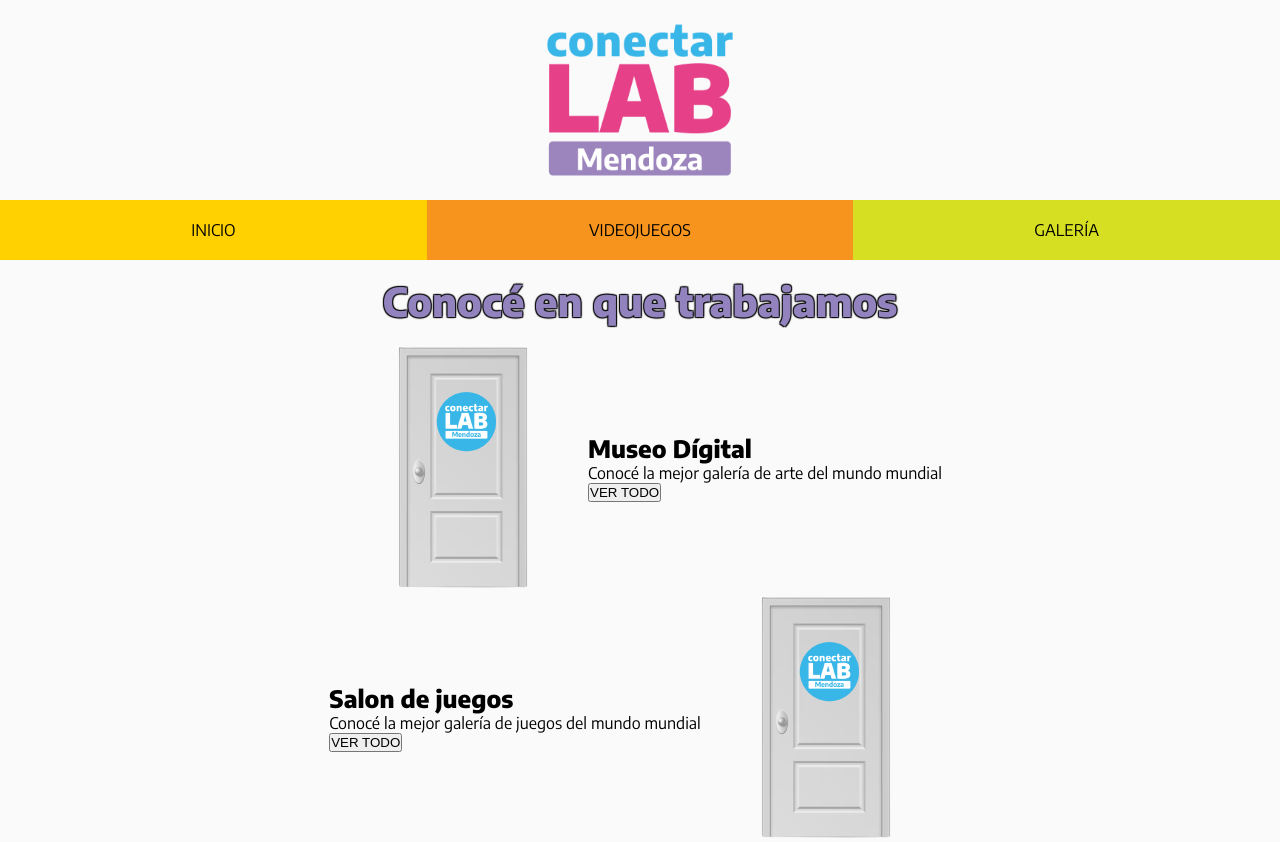
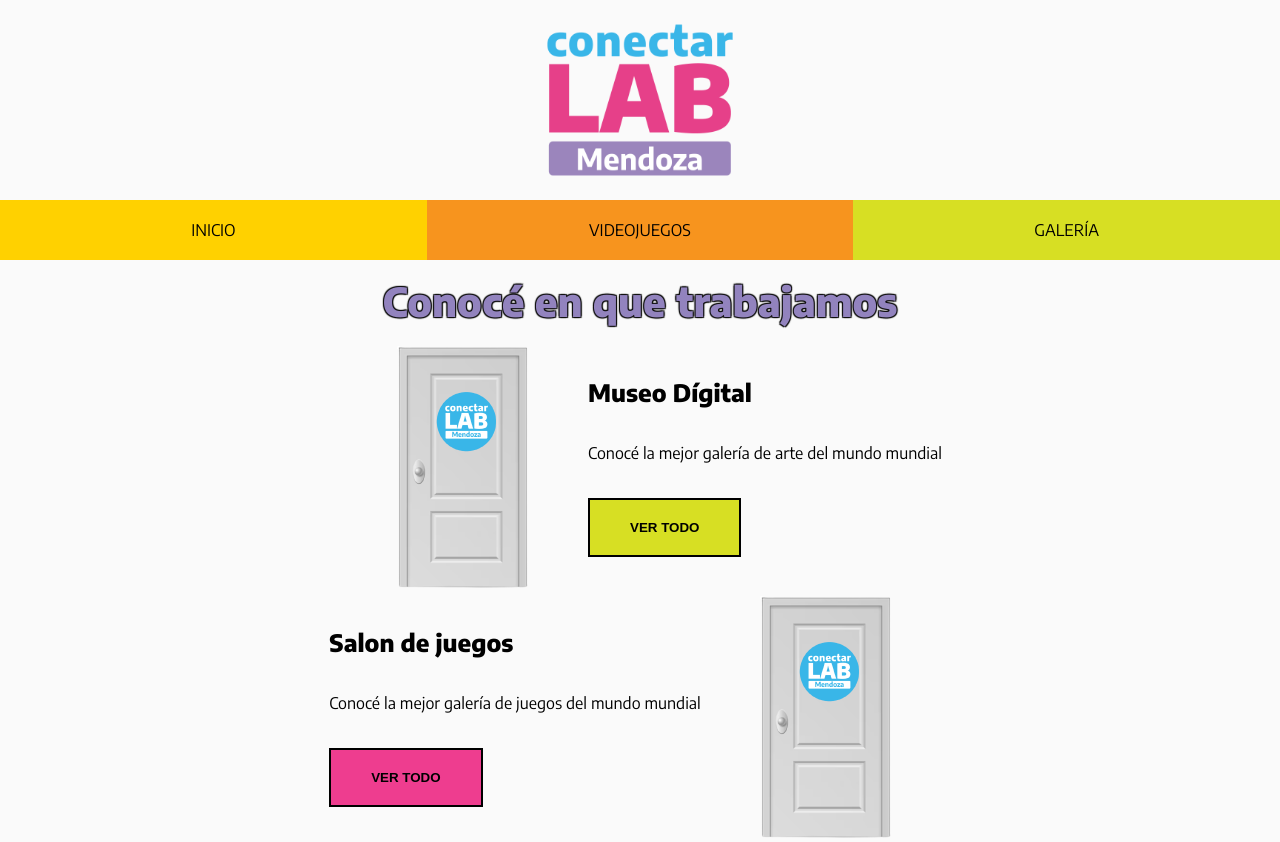
Before and after one commit to lucaszhh/conectar, a plain HTML site: page index.html in a window 1280 px wide. Drawn offline with Linux system fonts and the light colour scheme.

Commit message:
Add files via upload

```diff
--- a/index.html
+++ b/index.html
@@ -27,7 +27,7 @@
             <div>
                 <h2>Museo Dígital</h2>
                 <p>Conocé la mejor galería de arte del mundo mundial</p>
-                <button>VER TODO</button>
+                <button class="btn">VER TODO</button>
             </div>
         </section>
 
@@ -35,7 +35,7 @@
             <div>
                 <h2>Salon de juegos</h2>
                 <p>Conocé la mejor galería de juegos del mundo mundial</p>
-                <button>VER TODO</button>
+                <button class="btn btn-2">VER TODO</button>
             </div>
             <img src="./logosConectar/puerta.png" alt="puerta conectar">
         </section>
--- a/styles/globals.css
+++ b/styles/globals.css
@@ -32,3 +32,27 @@ a{
     text-decoration: none;
     color: unset;
 }
+
+.btn{
+    padding: 20px 40px;
+    background-color: var(--verde-lima);
+    border: 2px solid;
+    font-weight: 800;
+    transition: all 200ms;
+    cursor: pointer;
+}
+
+.btn-2{
+    background-color: var(--rosa);
+}
+
+.btn:hover{
+    transform: translateY(-5px);
+    font-weight: 800;
+    box-shadow: 0px 5px;
+}
+
+.btn:active{
+    transform: translateY(0px);
+    box-shadow: 0px 0px;
+}
--- a/styles/inicio.css
+++ b/styles/inicio.css
@@ -80,7 +80,8 @@ header ul li:nth-child(3) a{
     display: flex;
     flex-direction: column;
     align-items: start;
-    justify-content: center;
+    justify-content: space-evenly;
+
 }
 .puertas img{
     height: 250px;
```
